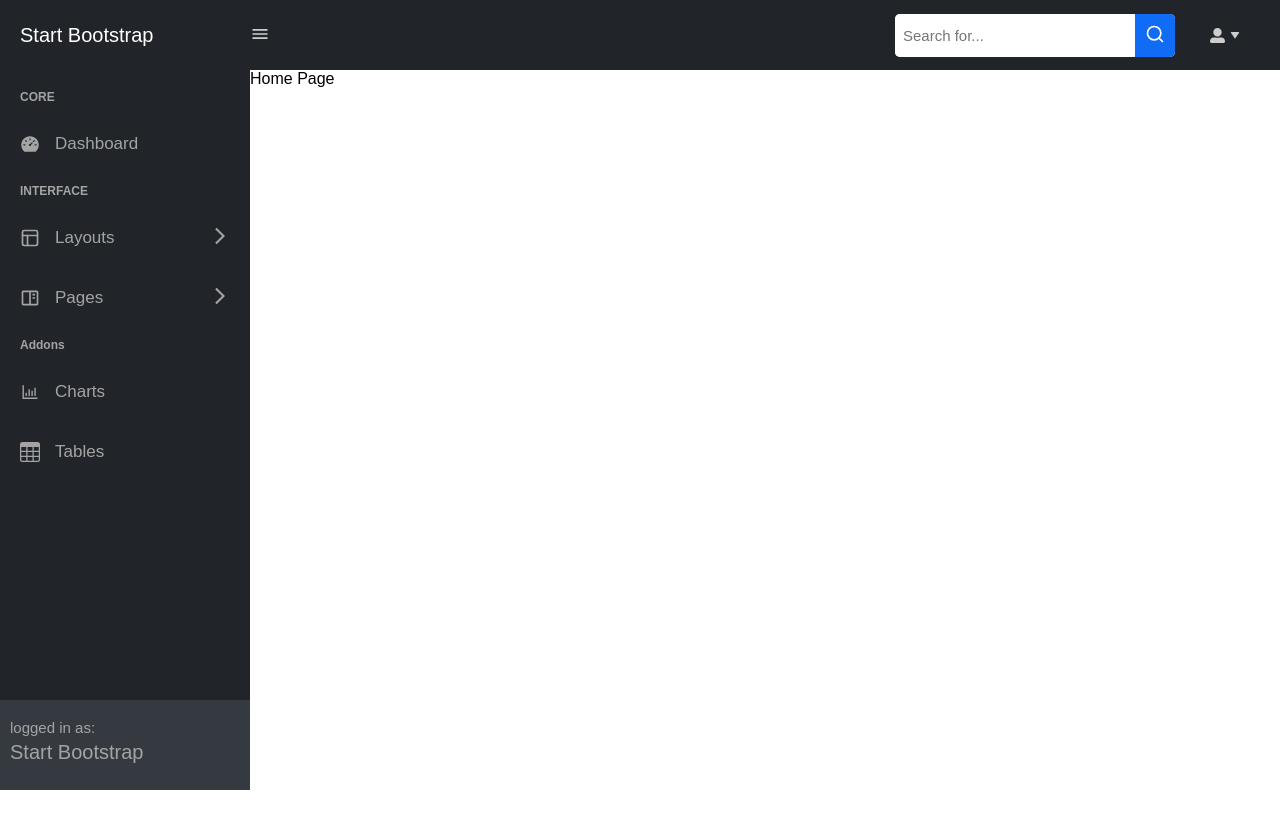
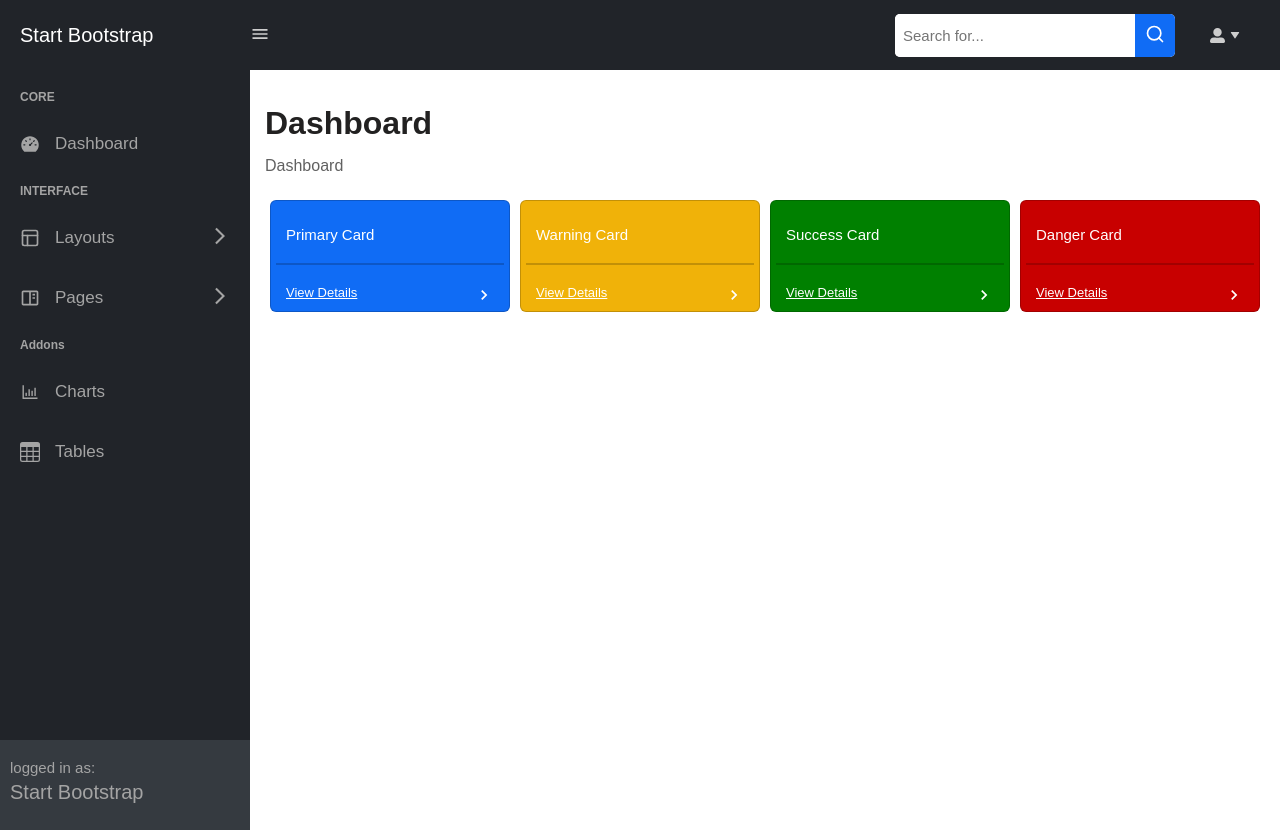
Before and after one commit to samsyntx/react-dashboard-design, a React (Create React App) app: page / in a window 1280 px wide. Before the commit the page ends 800 px from the top, so only its background shows below. Built offline with nearby package versions, Linux system fonts and the light colour scheme; a web font is replaced by a local one.

Commit message:
Home Page Start

```diff
--- a/src/components/Home/Home.jsx
+++ b/src/components/Home/Home.jsx
@@ -1,7 +1,46 @@
-import { HomeComContainer } from "./HomeStyled";
+import { MdKeyboardArrowRight } from "react-icons/md";
+
+import {
+  HomeComContainer,
+  HomeDashboardHeading,
+  DashboardCard,
+  LinkBar,
+  DashboardCardpHead,
+  DashBoardCardHr,
+  DashboardCardViewIconCon,
+  DashboardCardViewDetail,
+  DashboardCardDetailIcon,
+  DashBoardUnOrder,
+} from "./HomeStyled";
+
+const dashboardCard = [
+  { id: 1, display: "Primary Card" },
+  { id: 2, display: "Warning Card" },
+  { id: 3, display: "Success Card" },
+  { id: 4, display: "Danger Card" },
+];
 
 const Home = function () {
-  return <HomeComContainer>Home Page</HomeComContainer>;
+  return (
+    <HomeComContainer>
+      <HomeDashboardHeading>Dashboard</HomeDashboardHeading>
+      <LinkBar>Dashboard</LinkBar>
+      <DashBoardUnOrder>
+        {dashboardCard.map((each) => (
+          <DashboardCard key={each.id} bgcolor={each.id}>
+            <DashboardCardpHead>{each.display}</DashboardCardpHead>
+            <DashBoardCardHr />
+            <DashboardCardViewIconCon>
+              <DashboardCardViewDetail>View Details</DashboardCardViewDetail>
+              <DashboardCardDetailIcon>
+                <MdKeyboardArrowRight size={20}/>
+              </DashboardCardDetailIcon>
+            </DashboardCardViewIconCon>
+          </DashboardCard>
+        ))}
+      </DashBoardUnOrder>
+    </HomeComContainer>
+  );
 };
 
 export default Home;
--- a/src/components/Home/HomeStyled.jsx
+++ b/src/components/Home/HomeStyled.jsx
@@ -1,3 +1,81 @@
 import styled from "styled-components";
 
-export const HomeComContainer = styled.div ``
+const switchToCheckProp = (props) => {
+  switch (props.bgcolor) {
+    case 1:
+      return "#106cf5";
+    case 2:
+      return "#f0b209";
+    case 3:
+      return "green";
+    case 4:
+      return "#c80000";
+    default:
+      return "";
+  }
+};
+
+export const HomeComContainer = styled.div`
+  height: 90vh;
+  overflow: auto;
+  padding: 15px;
+  color: #222121;
+`;
+
+export const HomeDashboardHeading = styled.h1`
+  margin: 20px 0px 15px 0px;
+`;
+
+export const LinkBar = styled.p`
+  margin-bottom: 20px;
+  color: #616161;
+`;
+
+export const DashBoardUnOrder = styled.ul`
+  display: flex;
+  flex-direction: row;
+  justify-content: space-around;
+  list-style: none;
+  flex-wrap: wrap;
+`;
+
+export const DashboardCard = styled.li`
+  background-color: ${switchToCheckProp};
+  width: 200px;
+  flex-grow: 1;
+  margin: 5px;
+  border: 1px solid #00000031;
+  padding: 5px;
+  color: white;
+  border-radius: 6px;
+  height: 100px;
+  display: flex;
+  flex-direction: column;
+  justify-content: space-around;
+  font-weight: 300;
+`;
+
+export const DashboardCardpHead = styled.p`
+  font-size: 15px;
+  padding: 10px;
+  margin-top: 10px;
+`;
+
+export const DashBoardCardHr = styled.hr`
+  border: 1px solid #00000031;
+  margin: 10px 0px 5px 0px;
+`;
+
+export const DashboardCardViewIconCon = styled.div`
+display: flex;
+flex-direction: row;
+justify-content: space-between;
+padding: 15px 10px 0px 10px;
+`;
+
+export const DashboardCardViewDetail = styled.p`
+    text-decoration: underline;
+    font-size: 13px;
+`;
+
+export const DashboardCardDetailIcon = styled.div``;
--- a/src/components/Sidebar/SidebarStyled.jsx
+++ b/src/components/Sidebar/SidebarStyled.jsx
@@ -1,5 +1,5 @@
 import styled, { css } from "styled-components";
-import {Link} from 'react-router-dom';
+import { Link } from "react-router-dom";
 
 import { keyframes } from "styled-components";
 const slideAnimation = keyframes`
@@ -22,7 +22,7 @@ export const PcSidebarConatiner = styled.nav`
   flex-direction: column;
   justify-content: space-between;
   overflow: auto;
-  height: 90vh;
+  height: 95vh;
   @media all and (max-width: 768px) {
     display: none;
   }
@@ -33,7 +33,7 @@ export const PcSidebarConatiner = styled.nav`
 export const MobileSidebarContainer = styled.nav`
   position: absolute;
   left: ${(props) => (props.mobile === "true" ? "0px" : "-800px")};
-  min-height: 95vh;
+  height: 95vh;
   width: 250px;
   background-color: ${(props) =>
     props.theme === "true" ? "#212429" : "#f3f3f3"};
@@ -42,8 +42,8 @@ export const MobileSidebarContainer = styled.nav`
   animation: ${slideAnimation} 0.5s ease-in-out;
   display: flex;
   flex-direction: column;
+  justify-content: space-between;
   overflow: auto;
-  height: 75vh;
   @media all and (min-width: 768px) {
     display: none;
   }
@@ -53,7 +53,6 @@ export const MobileSidebarContainer = styled.nav`
 export const ComSideTextContainer = styled.div`
   overflow: auto;
   padding: 10px 20px 10px 20px;
-
 `;
 
 export const MiniSideHeading = styled.p`
@@ -70,7 +69,7 @@ justify-content: space-between;
   background: none;
   border: none;
   text-decoration: none;
-color: ${(props) => (props.theme === 'true' ? "#a4a4a4" : "#212429")};
+  color: ${(props) => (props.theme === "true" ? "#a4a4a4" : "#212429")};
   width: 100%;
   margin: 20px 0px 20px 0px;
 `;
@@ -84,8 +83,8 @@ margin: 10px 0px 10px 0px;
 export const SideMenuTextPara = styled.p`
   margin-left: 15px;
   font-size: 17px;
-&:hover{
-  color: ${props => props.theme === 'true' ? 'white' : '#106cf5'};
+  &:hover {
+    color: ${(props) => (props.theme === "true" ? "white" : "#106cf5")};
   }
 `;
 
@@ -93,7 +92,7 @@ export const SideLowerIconContainer = styled.div`
   transition: transform 0.3s;
 
   ${({ rotate }) =>
-    rotate === 'true' &&
+    rotate === "true" &&
     css`
       transform: rotate(90deg);
     `}
@@ -102,12 +101,13 @@ export const SideLowerIconContainer = styled.div`
 // Footer Sider
 
 export const BottomSiderTextContainer = styled.div`
-  background-color: ${props => props.theme === 'true' ? '#353a40' : "#dadada"};
+  background-color: ${(props) =>
+    props.theme === "true" ? "#353a40" : "#dadada"};
   padding: 15px 10px 15px 10px;
   height: 60px;
 `;
 
 export const BottomText = styled.p`
   line-height: 25px;
-  font-size: ${(props) => (props.big === 'true' ? "20px" : "15px")};
+  font-size: ${(props) => (props.big === "true" ? "20px" : "15px")};
 `;
```
Lines whose indentation alone changed are shown as unchanged.
